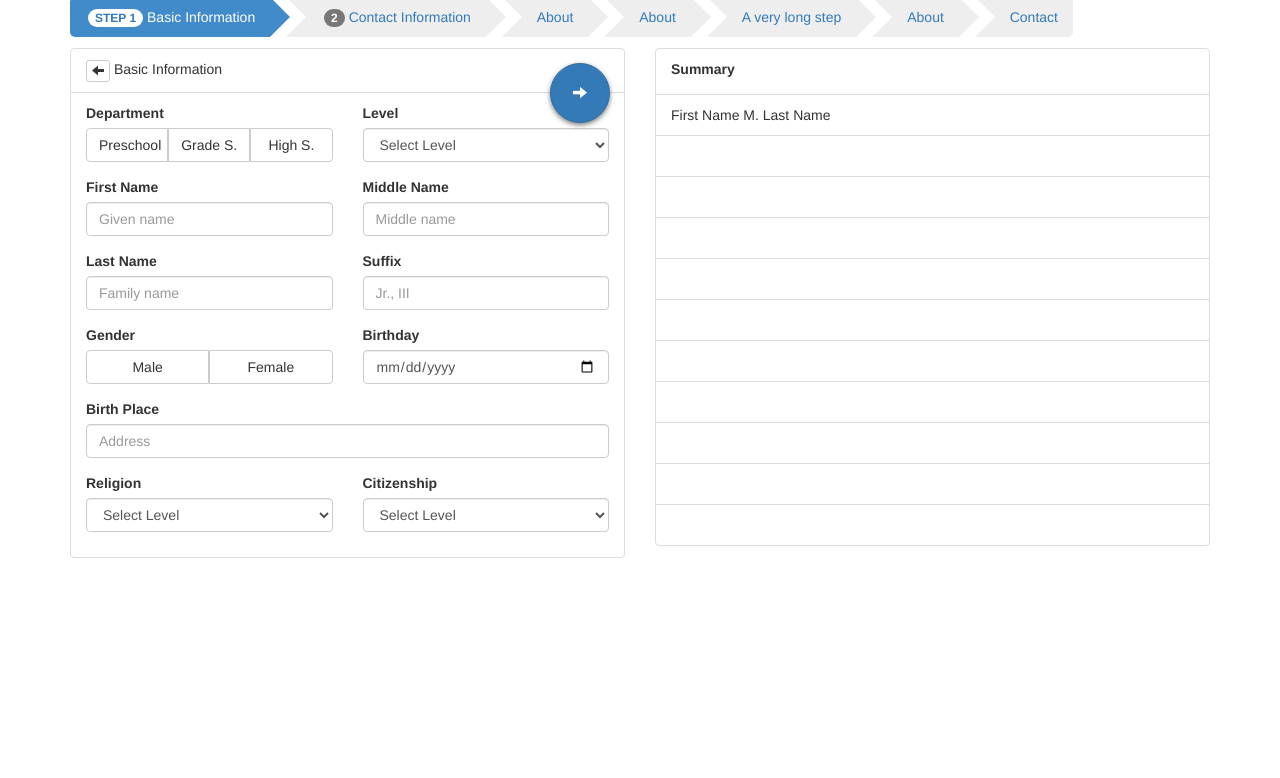
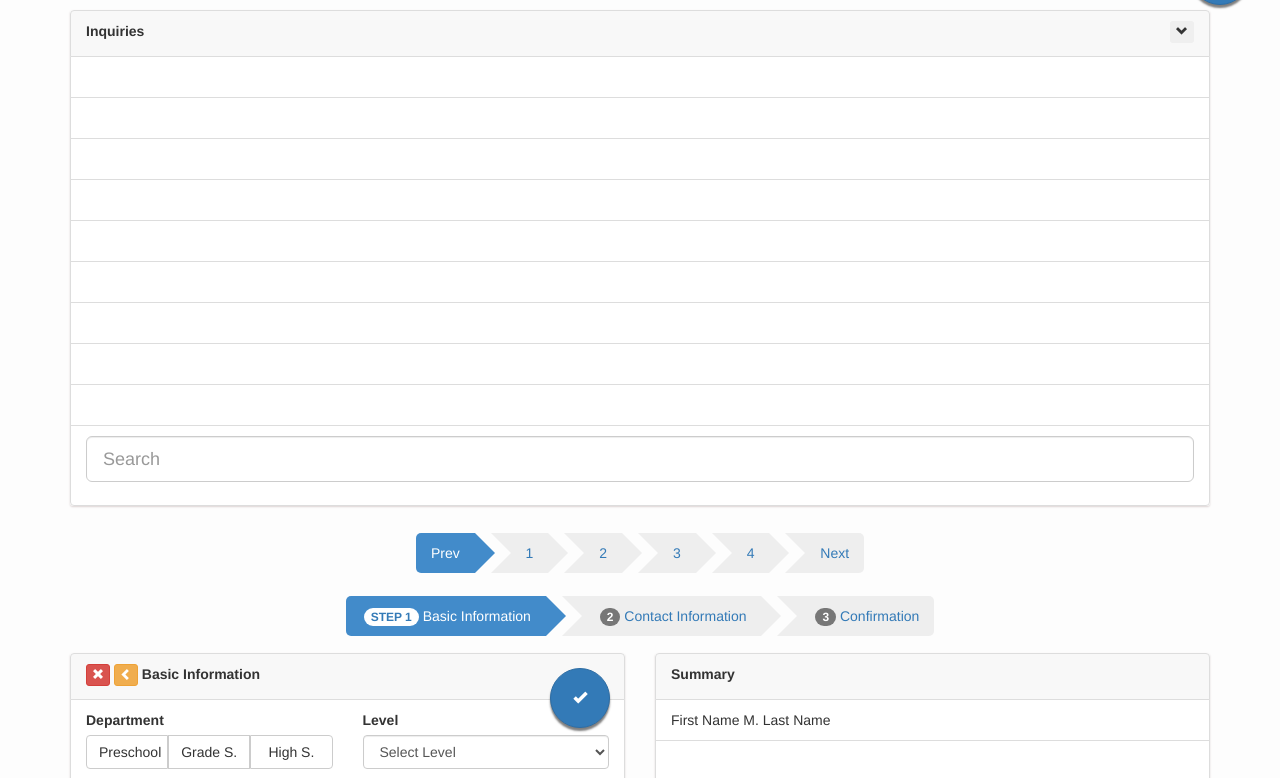
Before and after one commit to myteddy15/uix, a plain HTML site: page index.html in a window 1280 px wide. Shown: the part 70-848 px from the top of the page. Before the commit the page ends 800 px from the top, so only its background shows below. Drawn offline with Linux system fonts and the light colour scheme.

Commit message:
Tweak ui for  edit and view

```diff
--- a/css/bootstrap-nav-wizard.css
+++ b/css/bootstrap-nav-wizard.css
@@ -1,19 +1,22 @@
 .nav-pills.nav-wizard{
-  display:inline-block;
-  width: 100%;
+  display: block;
+  width: 96%;
   min-height:40px;
-  overflow-y: none;
+  overflow-y: hidden;
   overflow-x: auto;
   white-space: nowrap;
   cursor: all-scroll;
-  padding:0.666rem 0rem;
+  padding: 0.666rem 0rem;
+  margin: 0 auto;
+  margin-bottom: 1rem;
+  text-align:center;
 }
 .nav-pills.nav-wizard > li {
   position: relative;
   display: inline-block;
   overflow: visible;
-  border-right: 15px solid #fff;
-  border-left: 15px solid #fff;
+  border-right: 15px solid rgba(255, 255, 255, 0);
+  border-left: 15px solid rgba(255, 255, 255, 0);
   float:none;
 }
 .nav-pills.nav-wizard > li:first-child {
--- a/css/simple-sidebar.css
+++ b/css/simple-sidebar.css
@@ -6,12 +6,14 @@
 
 /* Toggle Styles */
 body{ overflow-x:hidden;}
-#wrapper {
-    padding-left: 0;
-    -webkit-transition: all 0.3s ease;
+.ease{
+	 -webkit-transition: all 0.3s ease;
     -moz-transition: all 0.3s ease;
     -o-transition: all 0.3s ease;
     transition: all 0.3s ease;
+}
+#wrapper {
+    padding-left: 0;
 }
 
 
@@ -26,10 +28,6 @@ body{ overflow-x:hidden;}
     overflow-y: auto;
     overflow-x: hidden;
     background: rgba(43,42,42,0.98);
-    -webkit-transition: all 0.3s ease;
-    -moz-transition: all 0.3s ease;
-    -o-transition: all 0.3s ease;
-    transition: all 0.3s ease;
 }
 
 #wrapper.toggled #sidebar-wrapper {
@@ -46,10 +44,6 @@ body{ overflow-x:hidden;}
     cursor: no-drop;
     top: 0;
 	z-index:2000;
-	 -webkit-transition: all 0.3s ease;
-    -moz-transition: all 0.3s ease;
-    -o-transition: all 0.3s ease;
-    transition: all 0.3s ease;
 }
 .toggled .sidebar-blind {
 	width: 100%;
@@ -57,10 +51,11 @@ body{ overflow-x:hidden;}
 }
 
 #page-content-wrapper {
+	background: rgba(252, 252, 252, 0.666);
     width: 100%;
     position: absolute;
     padding: 0px;
-	padding-top: 60px !important;
+	padding-top: 80px !important;
 }
 
 #wrapper.toggled #page-content-wrapper {
@@ -177,30 +172,40 @@ div#school-name {
     font-size: 12px;
     color: white;
 }
+.btn{
+	outline: none !important;
+}
+.btn:hover,.btn:active{
+	border: 1px solid rgba(66, 66, 66, 0.333);
+}
 .btn-fab{
     position:absolute;
 	border-radius: 50%;
 	width: 6rem;
 	z-index: 1999;
 	height: 6rem;
-	box-shadow: 0 2px 5px rgba(0,0,0,.5);
-	outline: none !important;
+	box-shadow: 0 3px 2px rgba(0,0,0,.5);
+}
+.btn-fab, .btn-fab span.glyphicon {
 	 -webkit-transition: all 0.4s ease;
     -moz-transition: all 0.4s ease;
     -o-transition: all 0.4s ease;
     transition: all 0.4s ease;
 }
+
 .btn-fab.top{ top:1.5rem;}
 .btn-fab.bottom{bottom:1.5rem;}
 .btn-fab.left{left:3rem;}
 .btn-fab.right{right:3rem;}
 .btn-fab.center{right:46.77%;}
 .btn-fab.fixed{position:fixed;}
-.toggled .btn-fab.top.right{ right:-33%;}
-.toggled .btn-fab.top.left{ left:123%;}
-.toggled .btn-fab.top.right.slide-up{right:3rem;top:-44%;}
-.toggled .btn-fab.top.left.slide-up{left:3rem;top:-44%;}
-.toggled .btn-fab.bottom{ bottom:-33%;}
+.toggled .btn-fab{ width:0;height:0;opacity:0;padding:0;}
+.toggled .btn-fab span.glyphicon { font-size:0;opacity:0;}
+.toggled .btn-fab.center{ right:50.77%;}
+.toggled .btn-fab.right{ right:6rem;}
+.toggled .btn-fab.left{ left:6rem;}
+.toggled .btn-fab.top{top:3rem;margin-top:1.5rem;}
+.toggled .btn-fab.bottom{bottom:3rem;margin-bottom:1.5rem;}
 .pagination-goto{margin:20px 0;}
 .table-data{margin-top:3.33rem;}
 .table-data tr:hover{cursor:pointer;}
@@ -225,3 +230,34 @@ div#school-name {
 	padding-top:1px;
 	padding-left:1px;
 }
+#page-content-wrapper .list-group{
+	box-shadow: 0px 1px 2px rgb(220, 211, 211);
+    border-radius: 3px;
+	background:#fff;
+}
+.list-group-header{
+    z-index: 1;
+    background: #F8F8F8;
+}
+.list-group-canvas {
+    border: 1px solid #ddd;
+    height: 45rem;
+    overflow: hidden;
+    border-bottom-left-radius: 4px;
+    border-bottom-right-radius: 4px;
+}
+.list-group-canvas:active,.list-group-canvas:hover{
+	overflow-y: auto;
+}
+
+.list-group-canvas>.list-group-item {
+    border-left: none;
+    border-right: none;
+    border-radius: 0;
+}
+.list-group-canvas .list-group-item:first-child{
+	border-top:none;
+}
+.list-group-canvas .list-group-item:last-child{
+	border-bottom:none;
+}
--- a/index.html
+++ b/index.html
@@ -31,10 +31,10 @@
 
 <body>
 
-    <div id="wrapper">
-		<div class="sidebar-blind"></div>
+    <div id="wrapper" class="ease">
+		<div class="sidebar-blind ease"></div>
         <!-- Sidebar -->
-        <div id="sidebar-wrapper">
+        <div id="sidebar-wrapper" class="ease">
 			<div class="navbar navbar-default" id="offcanvas-navbar-toggle">
 				<button type="button" class="navbar-toggle c-hamburger c-hamburger--htx"  id="menu-toggle-1" >
 				   <span>toggle menu</span>
@@ -99,7 +99,66 @@
 		<button class="btn btn-primary btn-md btn-fab fixed bottom center hide"><span class="glyphicon glyphicon-share" aria-hidden="true"></span></button>
         <div id="page-content-wrapper" class="animate">
             <div class="container">
+				<div class="row">
+					<div class="col-md-12">
+						<button class="btn btn-primary btn-fab top right fixed"><span class="glyphicon glyphicon-plus"></span></button>
+						<div class="list-group">
+							<div class="list-group-item list-group-header">
+								<button class="btn btn-xs btn-reverse pull-right"><span class="glyphicon glyphicon-chevron-down"></span></button>
+								<label for="">Inquiries</label>
+							</div>
+							<div class="list-group-canvas">
+							  <div class="list-group-item">&nbsp;</div>
+							  <div class="list-group-item">&nbsp;</div>
+							  <div class="list-group-item">&nbsp;</div>
+							  <div class="list-group-item">&nbsp;</div>
+							  <div class="list-group-item">&nbsp;</div>
+							  <div class="list-group-item">&nbsp;</div>
+							  <div class="list-group-item">&nbsp;</div>
+							  <div class="list-group-item">&nbsp;</div>
+							  <div class="list-group-item">&nbsp;</div>
+							  <div class="list-group-item">
+									<input type="text" class="form-control input-lg" placeholder="Search" />
+							  </div>
+							 </div>
+						</div>
+					</div>
+				</div>
             	<div class="row">
+					<div class="col-md-12">
+						<ul class="nav nav-pills nav-wizard">
+							<li class="active">
+								<a href="#" data-toggle="tab">Prev</a>
+								<div class="nav-arrow"></div>
+							</li>
+							 <li>
+								<div class="nav-wedge"></div>
+								<a href="#" data-toggle="tab">1</a>
+								<div class="nav-arrow"></div>
+							</li>
+							<li>
+								<div class="nav-wedge"></div>
+								<a href="#" data-toggle="tab">2</a>
+								<div class="nav-arrow"></div>
+							</li>
+							<li>
+								<div class="nav-wedge"></div>
+								<a href="#" data-toggle="tab">3</a>
+								<div class="nav-arrow"></div>
+							</li>
+							<li>
+								<div class="nav-wedge"></div>
+								<a href="#" data-toggle="tab">4</a>
+								<div class="nav-arrow"></div>
+							</li>
+							 <li>
+								<div class="nav-wedge"></div>
+								<a href="#" data-toggle="tab">Next</a>
+							</li>
+						 </ul>
+					</div>
+				</div>
+				<div class="row">
             		<div class="col-md-12">
 	            		<ul class="nav nav-pills nav-wizard">
 				        <li class="active">
@@ -111,23 +170,23 @@
 				        	<a href="#" data-toggle="tab"><span class="badge"> 2</span> Contact Information</a>
 				        	<div class="nav-arrow"></div>
 				        </li>
-				        <li><div class="nav-wedge"></div><a href="#" data-toggle="tab">About</a><div class="nav-arrow"></div></li>
-				       <li><div class="nav-wedge"></div><a href="#" data-toggle="tab">About</a><div class="nav-arrow"></div></li>
-				       <li><div class="nav-wedge"></div><a href="#" data-toggle="tab">A very long step</a><div class="nav-arrow"></div></li>
-				       <li><div class="nav-wedge"></div><a href="#" data-toggle="tab">About</a><div class="nav-arrow"></div></li>
-				        <li><div class="nav-wedge"></div><a href="#" data-toggle="tab">Contact</a></li>
+						 <li>
+				         	<div class="nav-wedge"></div>
+				        	<a href="#" data-toggle="tab"><span class="badge"> 3</span> Confirmation</a>
+				        </li>
 				      </ul>
 			      </div>
             	</div>
             	 <div class="row">
             	    	<div class="col-md-6">
-            	    		<button class="btn btn-primary btn-fab top right slide-up "><span class="glyphicon glyphicon-arrow-right" aria-hidden="true"></span></button>
-            	    		<button class="btn btn-primary btn-fab top left slide-up hide"><span class="glyphicon glyphicon-arrow-right" aria-hidden="true"></span></button>
+							<button class="btn btn-primary btn-fab top right "><span class="glyphicon glyphicon-ok" aria-hidden="true"></span></button>
             	    		<div class="list-group">
-							  <div class="list-group-item">
-							  		<button class="btn btn-xs btn-default"> <span class="glyphicon glyphicon-arrow-left" aria-hidden="true"></span></button>
-							  		Basic Information
+							  <div class="list-group-item list-group-header">
+							  		<button class="btn btn-xs btn-danger"> <span class="glyphicon glyphicon-remove" aria-hidden="true"></span></button>
+							  		<button class="btn btn-xs btn-warning"> <span class="glyphicon glyphicon-chevron-left" aria-hidden="true"></span></button>
+							  		<label>Basic Information</label>
 							  </div>
+							  <div class="list-group-canvas">
 							  <div class="list-group-item">
 							  	<div class="form-group">
 									<div class="row">
@@ -257,15 +316,35 @@
 									</div>
 							   	</div>
 							  </div>
-
+							   <div href="#" class="list-group-item">
+								  	<button class="btn btn-xs btn-default"> <span class="glyphicon glyphicon-list" aria-hidden="true"></span></button>
+									<label>Select One</label>
+								  </div>
+								  <a href="#" class="list-group-item">Dapibus ac facilisis in</a>
+								  <a href="#" class="list-group-item">Morbi leo risus</a>
+								  <a href="#" class="list-group-item">Porta ac consectetur ac</a>
+								  <a href="#" class="list-group-item">Porta ac consectetur ac</a>
+								  <a href="#" class="list-group-item">Vestibulum at eros</a>
+								  <a href="#" class="list-group-item">&nbsp;</a>
+								  <a href="#" class="list-group-item">&nbsp;</a>
+								  <a href="#" class="list-group-item">&nbsp;</a>
+								  <div href="#" class="list-group-item">
+									<input type="text" class="form-control input-lg" placeholder="Search">
+								  </div>
+							  </div>
 							</div>
             	    	</div>
 						<div class="col-md-6">
 							<button class="btn btn-primary btn-fab top right hide"><span class="glyphicon glyphicon-ok" aria-hidden="true"></span></button>
 							<div class="list-group">
-								<div class="list-group-item">
+
+								<div class="list-group-item list-group-header">
+									<button class="btn btn-xs btn-danger hide"> <span class="glyphicon glyphicon-remove" aria-hidden="true"></span></button>
+							  		<button class="btn btn-xs btn-warning hide"> <span class="glyphicon glyphicon-chevron-left" aria-hidden="true"></span></button>
+
 									<label for="">Summary</label>
 								</div>
+								<div class="list-group-canvas">
 								<div class="list-group-item">
 									First Name M. Last Name
 								</div>
@@ -289,12 +368,13 @@
 								</div>
 								<div class="list-group-item">&nbsp;
 								</div>
+								</div>
 							</div>
             	    	</div>
 					</div>
 					<div class="row hide">
             	    	<div class="col-md-6">
-            	    		<button class="btn btn-primary btn-fab top right slide-up "><span class="glyphicon glyphicon-arrow-right" aria-hidden="true"></span></button>
+            	    		<button class="btn btn-primary btn-fab top right"><span class="glyphicon glyphicon-arrow-right" aria-hidden="true"></span></button>
 
 							 <div class="list-group">
 								  <div href="#" class="list-group-item">
```
